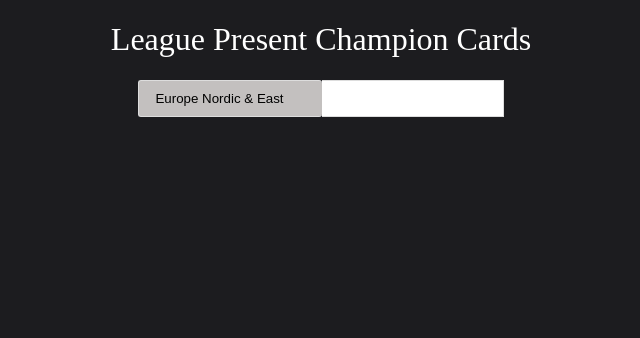
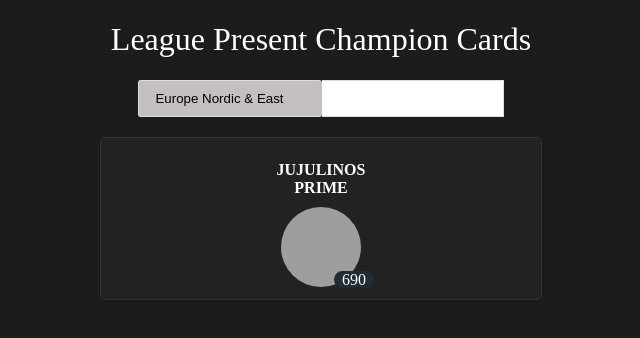
Before and after one commit to Orgix/leaguepresent, a website with bundled scripts: page public/index.html in a window 1280 px wide. Shown: the whole page, without its empty margins (319-959 px from the left). Built offline with nearby package versions, Linux system fonts and the light colour scheme; grey boxes are pictures that could not be loaded.

Commit message:
:rocket: restyling the summoner card so it has all ranks

```diff
--- a/public/app.css
+++ b/public/app.css
@@ -55,17 +55,26 @@ body > h1{
     border-radius: 5px;
     color:white;
     box-shadow: 0px 2px 2px rgba(0,0,0,0.1);
-    padding: 20px;
+    padding: 10px 20px 10px 20px;
     text-align: center;
     width: 400px;
     margin: 20px auto;
   }
-
+  .summoner{
+    width:25%;
+    margin: 0 auto;
+  }
+  .summoner h2{
+    font-size:16px;
+    display:inline-flex;
+    vertical-align: top;
+    width:100px;
+  }
   .profile-icon {
     width: 80px;
     height: 80px;
     border-radius: 50%;
-    margin-bottom: 10px;
+
   }
 
   .summoner-name {
@@ -75,9 +84,15 @@ body > h1{
 
   .summoner-level {
     font-size: 16px;
-    margin-bottom: 20px;
+    margin-top: -20px;
+    margin-right:-3px;
+    text-align: right;
   }
-
+  .summoner-level span{
+    background-color: rgb(32, 45, 55);
+    border-radius: 10px;
+    padding: 0 8px;
+  }
   .rank-info {
     display: flex;
     justify-content: center;
--- a/public/app.js
+++ b/public/app.js
@@ -33,6 +33,7 @@ document.getElementById("sumName").addEventListener("keydown",async (ev)=>{
         summonerName = encodeURIComponent(formData.get("summonerName"))
         region = formData.get("regionList");
         const data = await getSummoner(summonerName,region);
+        console.log(data)
         if(data.message) {
             console.log(data) // change it and present in case of code:"summoner"
         }
@@ -129,7 +130,7 @@ function createSummonerCard(summonerData) {
     let time = {
       minutes:Math.floor(details.time.lasted / 60),
       seconds:details.time.lasted  % 60,
-      ago: getTimeAgo(parseInt(details.time.started)),
+      ago: getTimeAgo(parseInt(details.time.ended)),
       started: formatDateTime(new Date(details.time.started + details.time.lasted * 1000))
     };
     //get activeSummonerName
@@ -138,6 +139,7 @@ function createSummonerCard(summonerData) {
     for(var summoner of summoners){
       //when you find active summoner, keep info.
       if(summoner.name === activeSummoner.name){
+        console.log(summoner.items)
        activeSummoner["champion"] = summoner.champion;
        activeSummoner["won"] = summoner.win;
        activeSummoner["score"] = {
--- a/public/index.html
+++ b/public/index.html
@@ -37,7 +37,17 @@
 
         </div>
     </form>
-    <div id="result"></div>
+    <div id="result">
+        <div class="summoner-card">
+            <div class="summoner">
+                <h2 class="summoner-name">JUJULINOS PRIME</h2>
+                <img src="http://ddragon.leagueoflegends.com/cdn/13.7.1/img/profileicon/53.png" alt="JUJULINOS PRIME" class="profile-icon">
+
+                <div class="summoner-level"><span>690</span></div>
+            </div>
+
+    </div>
+    </div>
     <div class="btn-container">
         <button class="fetch-matches" id="match" role="button">View Match History</button>
         <button class="fetch-matches" id="hideMatches" role="button">Hide Match History</button>
```
Also changed, not shown: index.js (+4 -3 lines).
